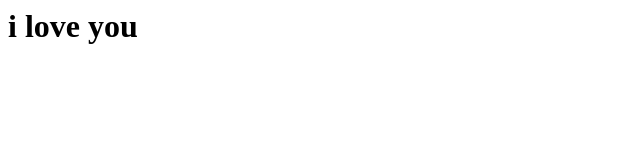
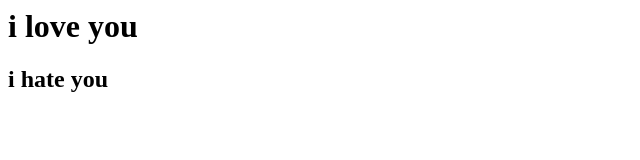
Before and after one commit to ismail-shaikh-23/therory, a plain HTML site: page index.html in a window 1280 px wide. Shown: the whole page, without its empty margins (0-640 px from the left). Drawn offline with Linux system fonts and the light colour scheme.

Commit message:
new branch

```diff
--- a/index.html
+++ b/index.html
@@ -1 +1,3 @@
 <h1>i love you</h1>
+
+<h2>i hate you</h2>
```
